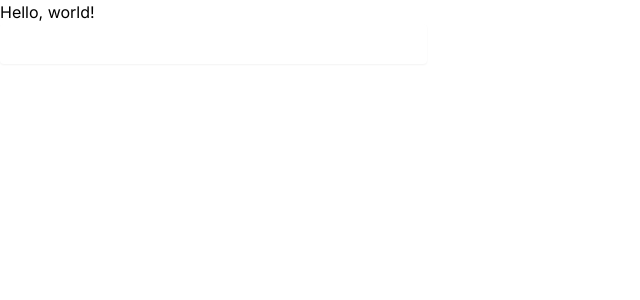
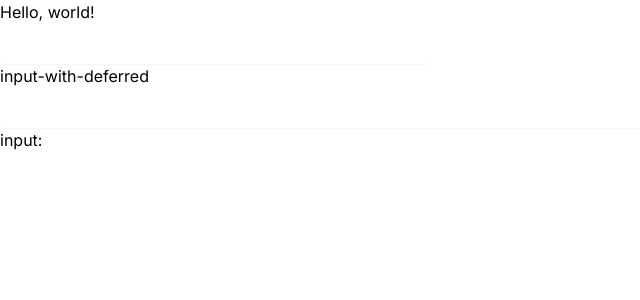
Before and after one commit to hiropi1224/next-sample, a Next.js app: page /form in a window 1280 px wide. Shown: the top 300 px of the page, without its empty margins (0-640 px from the left). Built offline with nearby package versions, Linux system fonts and the light colour scheme.

Commit message:
💄 useDeferredValueのパターン追加

```diff
--- /dev/null
+++ b/src/app/_components/input-with-deferred.tsx
@@ -0,0 +1,24 @@
+'use client';
+import { useState, useDeferredValue, FC, Suspense } from 'react';
+import { SlowList } from '@/app/_components/slow-list';
+
+export const InputWithDeferred: FC = () => {
+  const [text, setText] = useState('');
+  const deferredText = useDeferredValue(text);
+
+  return (
+    <>
+      <label>
+        input-with-deferred
+        <input
+          className='w-full flex-1 inline-flex items-center justify-center rounded py-2 text-base shadow-sm focus:shadow'
+          value={text}
+          onChange={(e) => setText(e.target.value)}
+        />
+      </label>
+      <Suspense fallback={<>...loading</>}>
+        <SlowList text={deferredText} />
+      </Suspense>
+    </>
+  );
+};
--- /dev/null
+++ b/src/app/_components/slow-list.tsx
@@ -0,0 +1,17 @@
+import { useEffect } from 'react';
+
+export async function SlowList({ text }: { text: string }) {
+  useEffect(() => {
+    const timer = setTimeout(() => {
+      if (text !== '') {
+        // API呼び出し処理
+        alert(`call API:${text}`);
+      }
+    }, 1000);
+
+    // cleanup
+    return () => clearTimeout(timer);
+  }, [text]);
+
+  return <p>{`input:${text}`}</p>;
+}
--- a/src/app/form/page.tsx
+++ b/src/app/form/page.tsx
@@ -1,3 +1,4 @@
+import { InputWithDeferred } from '@/app/_components/input-with-deferred';
 import { TextInput } from '@/app/_components/text-input';
 
 export default function Home() {
@@ -6,6 +7,7 @@ export default function Home() {
       <div>
         <p>Hello, world!</p>
         <TextInput />
+        <InputWithDeferred />
       </div>
     </main>
   );
```
